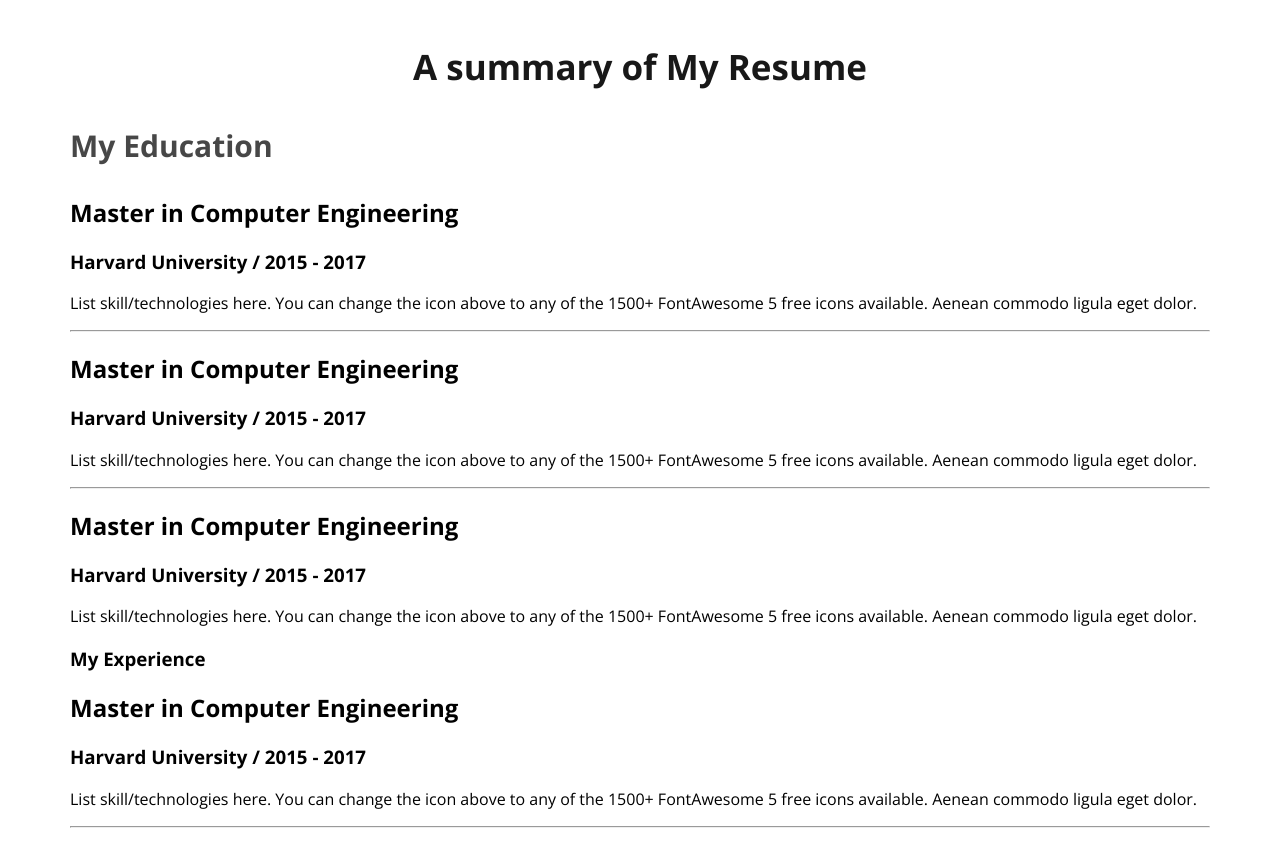
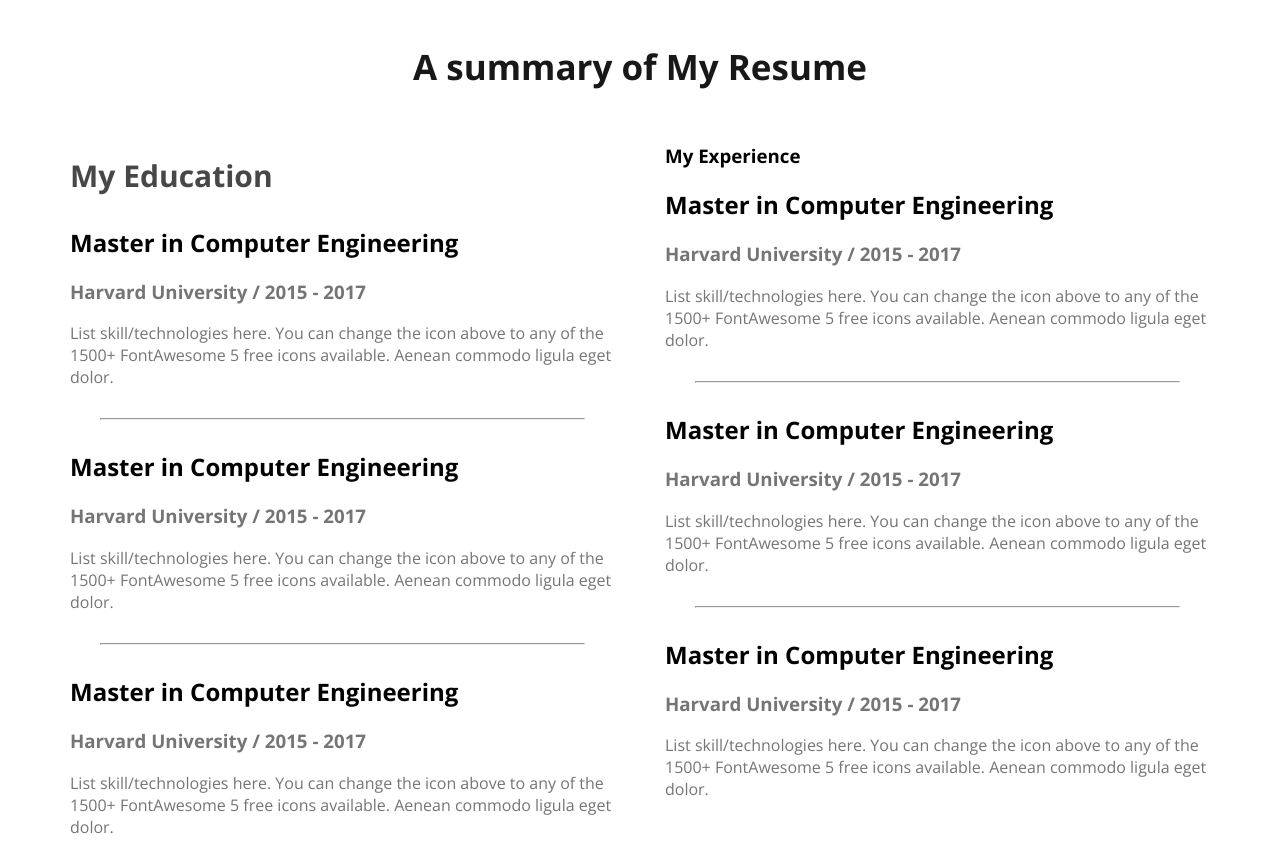
Before and after one commit to AzazTanim/developer-portfolio, a plain HTML site: page index.html in a window 1280 px wide. Shown: the part 2260-3101 px from the top of the page. Drawn offline with nearby package versions, Linux system fonts and the light colour scheme.

Commit message:
resume container

```diff
--- a/styles/portfolio.css
+++ b/styles/portfolio.css
@@ -137,9 +137,23 @@ main section {
   color: #757575;
 }
 
-/* Resume Section Style */
+/* Resume Section Styles */
 .resume-column-title {
   color: #474747;
   font-size: 30px;
   font-weight: 700;
 }
+
+.resume-container {
+  display: flex;
+  gap: 50px;
+}
+
+.resume-item-institute,
+.resume-item-description {
+  color: #757575;
+}
+
+.resume-container hr{
+    margin: 30px;
+}
```
Also changed, not shown: index.html (+0 -2 lines).
